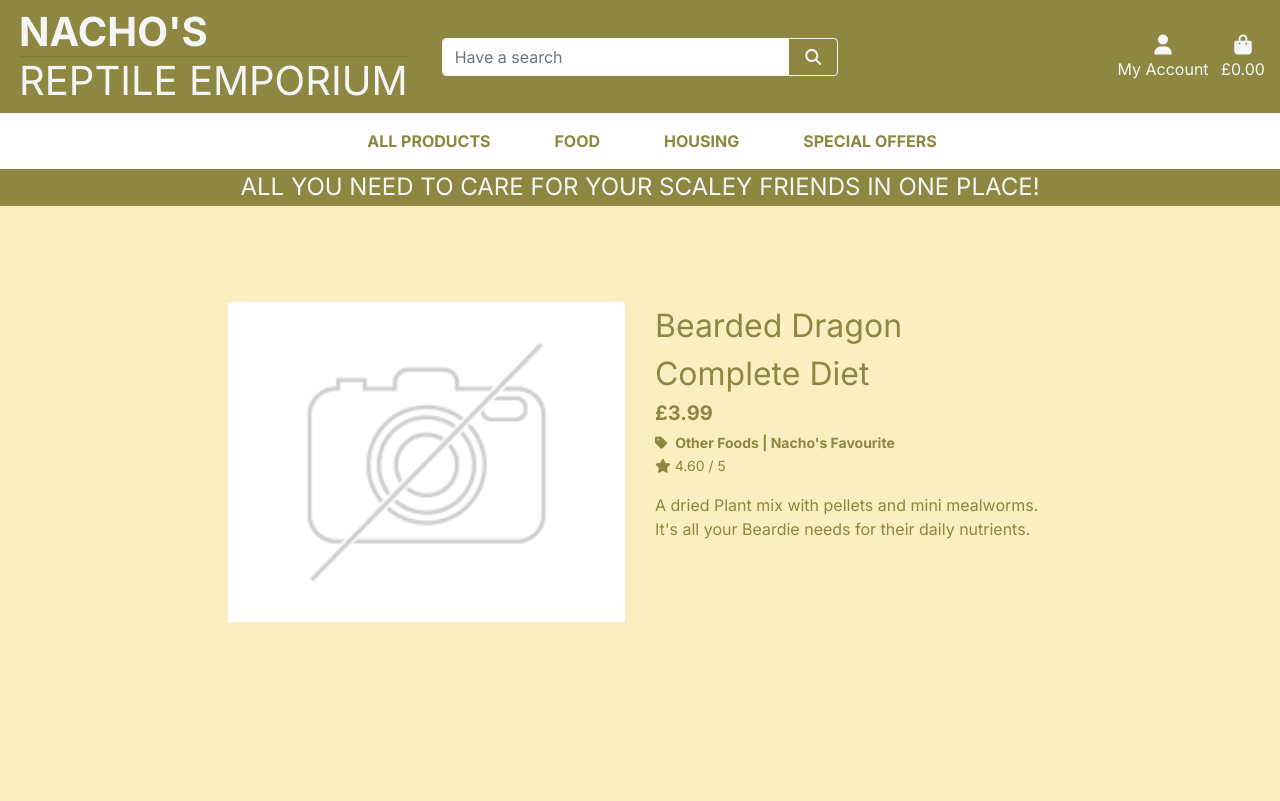
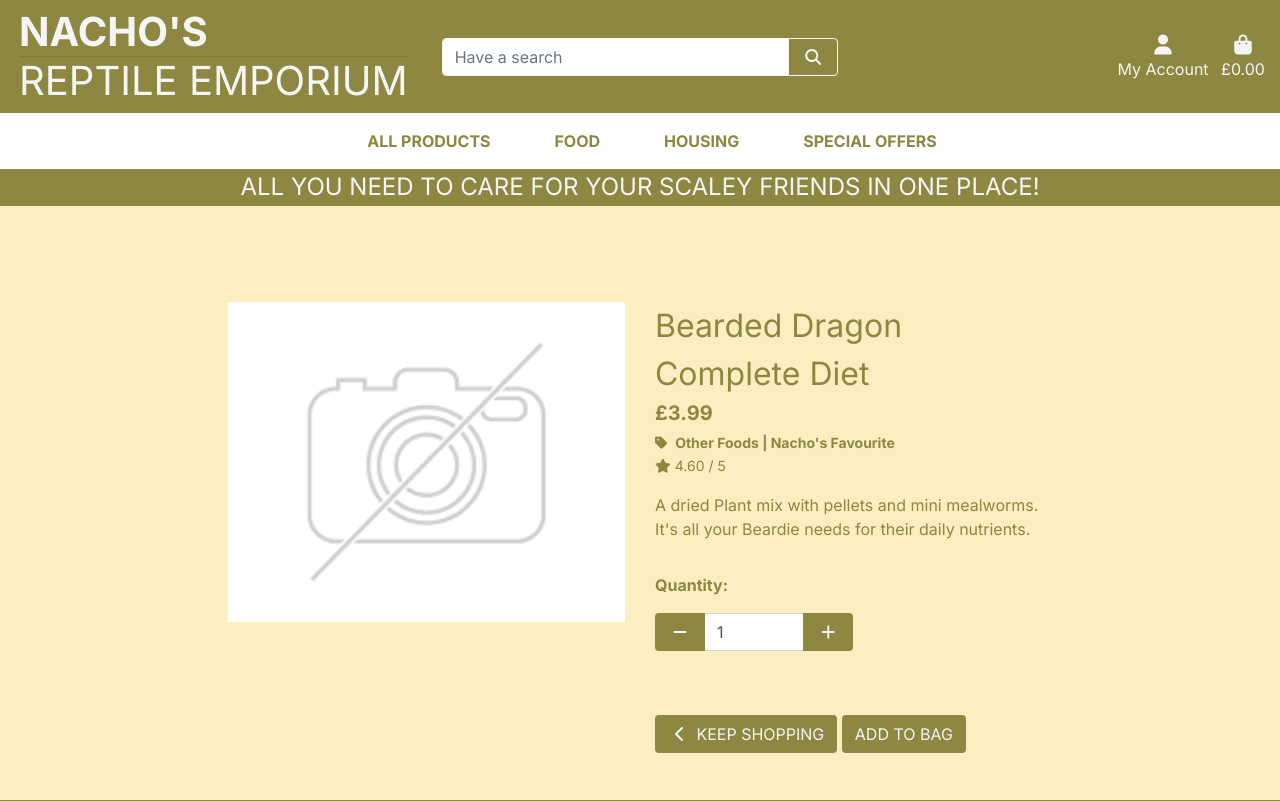
Before and after one commit to Miles-Cownie/ecommerce-milestone-project, a Django app: page /products/21/ in a window 1280 px wide. Before the commit the page ends 622 px from the top, so only its background shows below. Run offline with Django 3.2, Linux system fonts and the light colour scheme; data comes from the database, SQL or seed files in the repository; both versions use the stored data as it was after the commit; some libraries are stand-ins or nearby versions.

Commit message:
Add add_to_bag functionality

```diff
--- a/nacho_emporium/settings.py
+++ b/nacho_emporium/settings.py
@@ -161,7 +161,7 @@ STATICFILES_DIRS = (
 MEDIA_URL = '/media/'
 MEDIA_ROOT = os.path.join(BASE_DIR, 'media')
 
-FREE_DELIVERY_THRESHOLD = 50
+FREE_DELIVERY_THRESHOLD = 40
 STANDARD_DELIVERY_PERCENTAGE = 10
 
 # Default primary key field type
--- a/products/templates/products/product_detail.html
+++ b/products/templates/products/product_detail.html
@@ -48,6 +48,49 @@
                 <small>No Rating</small>
                 {% endif %}
                 <p class="mt-3">{{ product.description }}</p>
+                <form class="form" action="{% url 'add_to_bag' product.id %}" method="POST">
+                    {% csrf_token %}
+                    <div class="form-row">
+                        <div class="col-12">
+                            <p class="mt-3"><strong>Quantity:</strong></p>
+                            <div class="form-group w-50">
+                                <div class="input-group input-group-{{ product.id }}">
+                                    <div class="input-group-prepend">
+                                        <button
+                                            class="decrement-qty btn btn-olive decrement-qty_{{ product.id }}"
+                                            data-item_id="{{ product.id }}">
+                                            <span class="icon">
+                                                <i class="fas fa-minus"></i>
+                                            </span>
+                                        </button>
+                                    </div>
+                                    <input class="form-control qty_input id_qty_{{ product.id }}" type="number"
+                                        name="quantity" value="1" min="1" max="99" data-item_id="{{ product.id }}">
+                                    <div class="input-group-append">
+                                        <button
+                                            class="increment-qty btn btn-olive increment-qty_{{ product.id }}"
+                                            data-item_id="{{ product.id }}">
+                                            <span class="icon">
+                                                <i class="fas fa-plus"></i>
+                                            </span>
+                                        </button>
+                                    </div>
+                                </div>
+                            </div>
+                        </div>
+
+                        <div class="col{% if s %}-12 mt-2{% endif %}">
+                            <a href="{% url 'products' %}" class="btn btn-olive mt-5">
+                                <span class="icon">
+                                    <i class="fas fa-chevron-left"></i>
+                                </span>
+                                <span class="text-uppercase">Keep Shopping</span>
+                            </a>
+                            <input type="submit" class="btn btn-olive text-uppercase mt-5" value="Add to Bag">
+                        </div>
+                        <input type="hidden" name="redirect_url" value="{{ request.path }}">
+                    </div>
+                </form>
             </div>
         </div>
     </div>
--- a/shopping_bag/templates/bag.html
+++ b/shopping_bag/templates/bag.html
@@ -15,7 +15,7 @@
         <div class="row">
             <div class="col">
                 <hr>
-                <h2 class="logo-font mb-4">Shopping Bag</h2>
+                <h2 class="text-olive-bold mb-4">Shopping Bag</h2>
                 <hr>
             </div>
         </div>
@@ -25,8 +25,8 @@
                 {% if bag_items %}
                     <div class="table-responsive rounded"></div>
                 {% else %}
-                    <p class="lead mb-5">Your bag is empty.</p>
-                    <a href="{% url 'products' %}" class="btn btn-olive rounded-0 btn-lg">
+                    <p class="lead mb-5">Your bag is empty. </p>
+                    <a href="{% url 'products' %}" class="btn btn-olive btn-lg">
                         <span class="icon">
                             <i class="fas fa-chevron-left"></i>
                         </span>
--- a/shopping_bag/urls.py
+++ b/shopping_bag/urls.py
@@ -2,5 +2,6 @@ from django.urls import path
 from . import views
 
 urlpatterns = [
-    path('', views.view_bag, name='view_bag')
+    path('', views.view_bag, name='view_bag'),
+    path('add/<item_id>/', views.add_to_bag, name='add_to_bag'),
 ]
--- a/templates/base.html
+++ b/templates/base.html
@@ -100,8 +100,8 @@
                         </div>
                     </li>
                     <li class="list-inline-item">
-                        <a class="{% if grand_total %}text-info font-weight-bold{% else %}text-white{% endif %} nav-link"
-                            href="">
+                        <a class="{% if grand_total %}text-white font-weight-bold{% else %}text-white{% endif %} nav-link"
+                            href="{% url 'view_bag' %}">
                             <div class="text-center">
                                 <div><i class="fas fa-shopping-bag fa-lg"></i></div>
                                 <p class="my-0">
```
Also changed, not shown: shopping_bag/views.py (+52 -1 lines), db.sqlite3.
